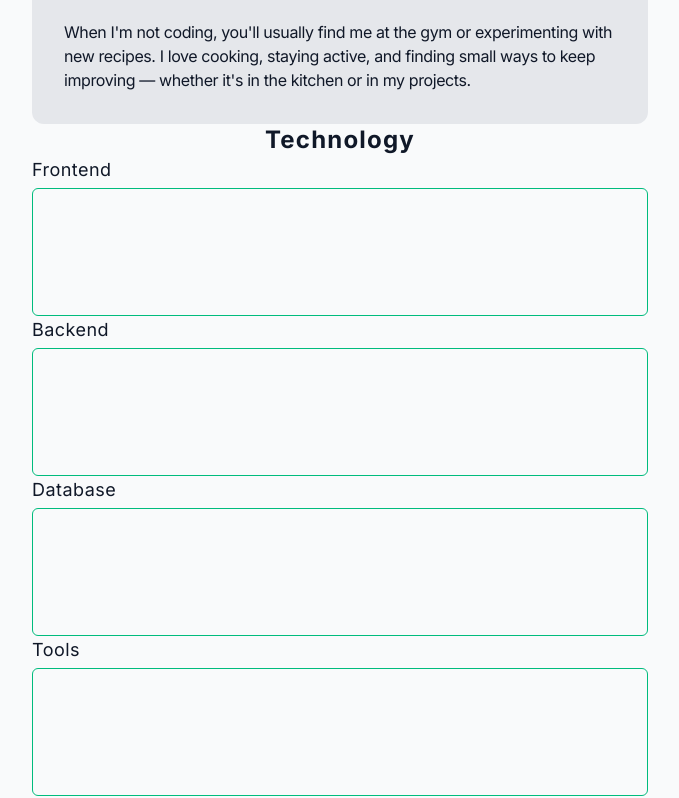
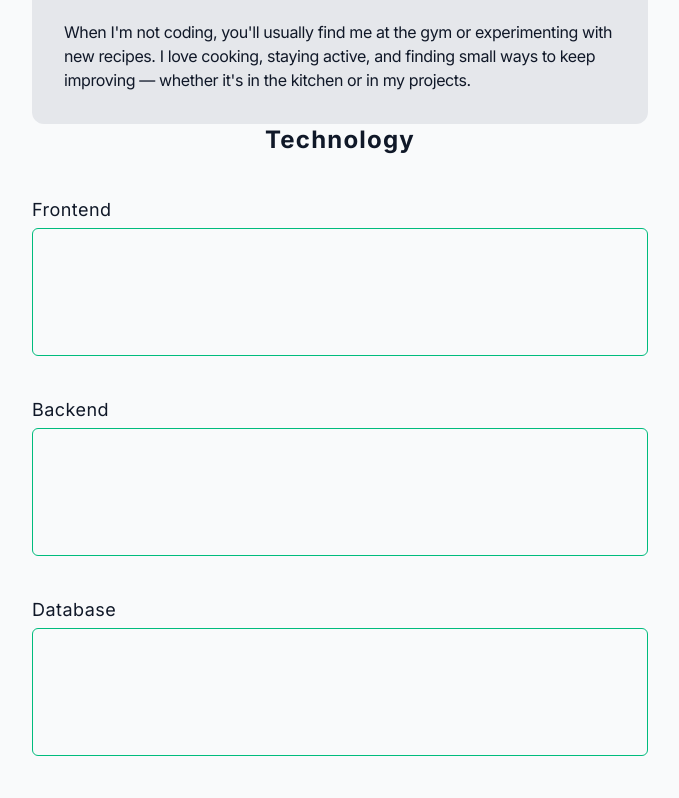
Before and after one commit to ealvara6/devfolio, a React (Vite) app: page / in a window 1280 px wide. Shown: the part 1742-2540 px from the top of the page, without its empty margins (300-979 px from the left). Built offline with nearby package versions, Linux system fonts and the light colour scheme.

Commit message:
style(tech): add spacing between tech section

```diff
--- a/src/components/sections/techStack/TechStack.tsx
+++ b/src/components/sections/techStack/TechStack.tsx
@@ -17,7 +17,7 @@ const techSection = [
 
 export const TechStack = () => {
   return (
-    <section className="min-h-screen flex flex-col mx-7">
+    <section className="min-h-screen flex flex-col mx-7 gap-10">
       <h1 className="self-center text-2xl font-bold tracking-wider">
         Technology
       </h1>
```
